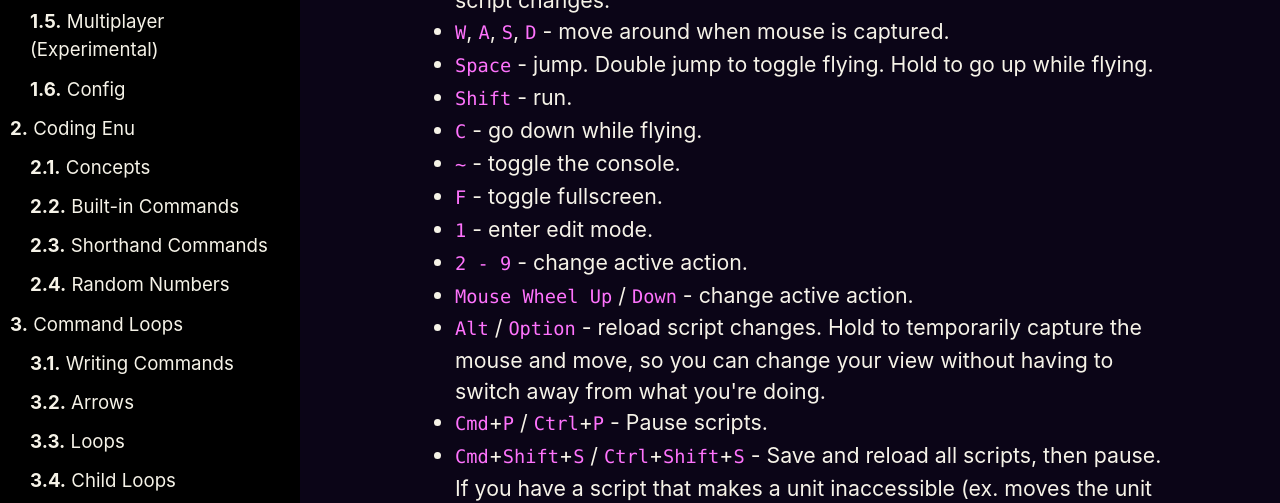
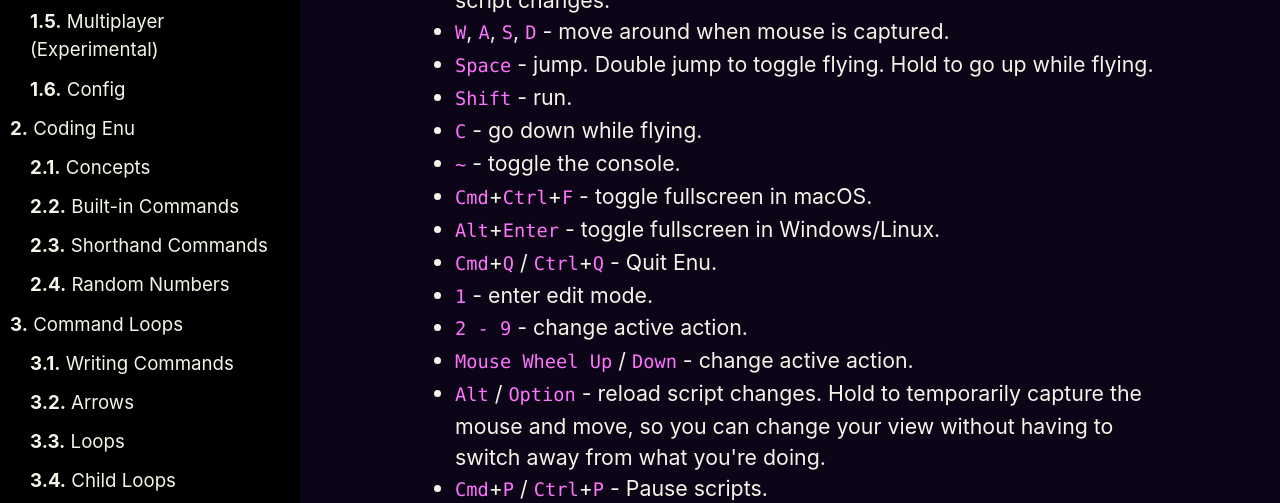
Before and after one commit to dsrw/enu-site, a plain HTML site: page docs/intro/controls.html in a window 1280 px wide. Shown: the part 276-779 px from the top of the page. Drawn offline with Linux system fonts and the light colour scheme; a script that the page names is missing.

Commit message:
regenerated

```diff
--- a/docs/intro/controls.html
+++ b/docs/intro/controls.html
@@ -278,7 +278,9 @@
 <li><code>Shift</code> - run.</li>
 <li><code>C</code> - go down while flying.</li>
 <li><code>~</code> - toggle the console.</li>
-<li><code>F</code> - toggle fullscreen.</li>
+<li><code>Cmd</code>+<code>Ctrl</code>+<code>F</code> - toggle fullscreen in macOS.</li>
+<li><code>Alt</code>+<code>Enter</code> - toggle fullscreen in Windows/Linux.</li>
+<li><code>Cmd</code>+<code>Q</code> / <code>Ctrl</code>+<code>Q</code> - Quit Enu.</li>
 <li><code>1</code> - enter edit mode.</li>
 <li><code>2 - 9</code> - change active action.</li>
 <li><code>Mouse Wheel Up</code> / <code>Down</code> - change active action.</li>
```
